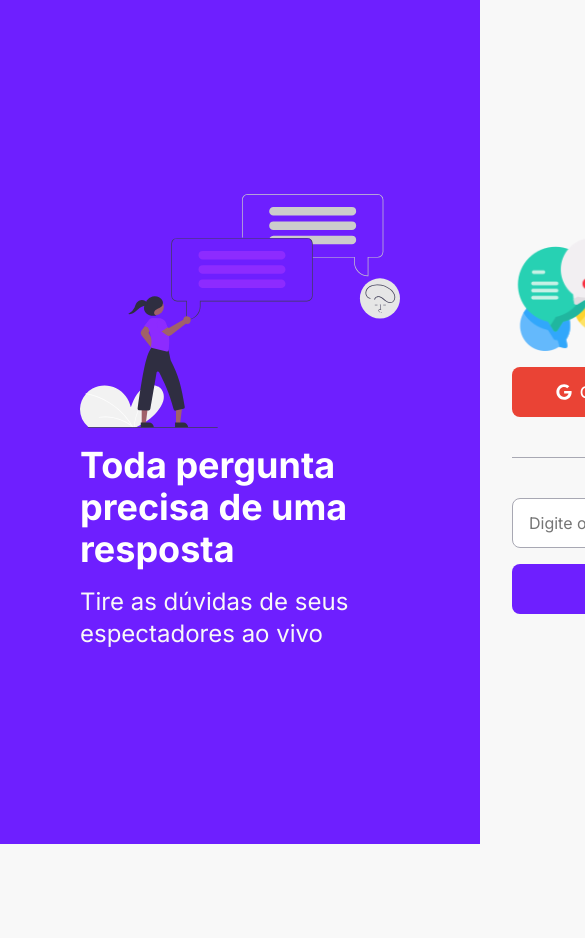
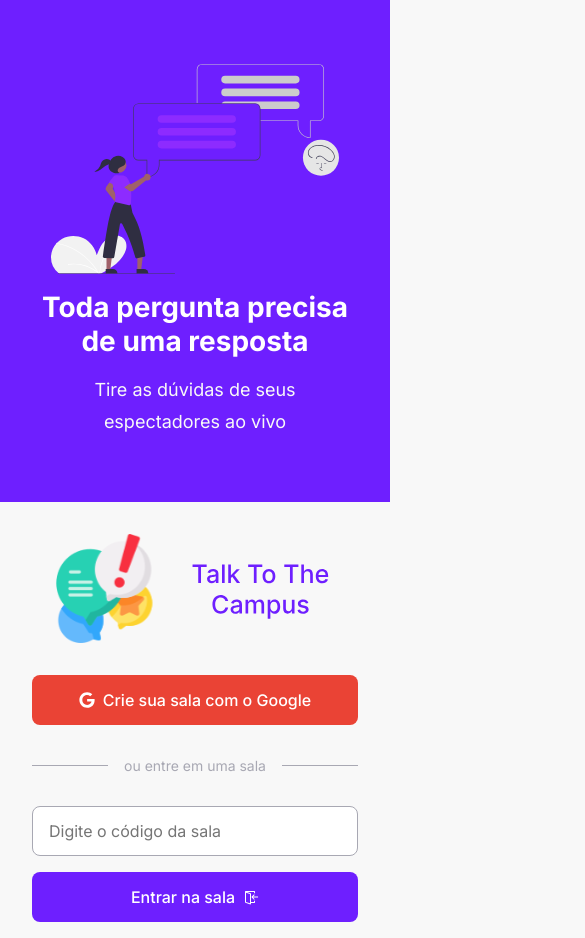
Before and after one commit to LucasAnselmoSilva12345/app_Talk_To_The_Campus, a React (Create React App) app: page / in a window 390 px wide. Shown: the top 938 px of the page, 585 px wide, since content can reach past the window. Before the commit the page ends 844 px from the top, so only its background shows below. Built offline with nearby package versions, Linux system fonts and the light colour scheme; no server answers.

Commit message:
Adds responsiveness to pages.
Signed-off-by: LucasAnselmoSilva12345 <lucasanselmodasilva02@gmail.com>

```diff
--- a/src/components/Question/style.scss
+++ b/src/components/Question/style.scss
@@ -18,7 +18,7 @@
   }
 
   &.answered {
-    background: #d3f9d8;
+    background: #d0bfff;
   }
 
   .content {
--- a/src/pages/Room/index.tsx
+++ b/src/pages/Room/index.tsx
@@ -22,12 +22,16 @@ type RoomParams = {
 };
 
 export function Room() {
-  const { user } = useAuth();
+  const { user, signInWithGoogle } = useAuth();
   const params = useParams<RoomParams>();
   const [newQuestion, setNewQuestion] = useState('');
   const roomId = params.id;
 
   const { questions, title } = UseRoom(roomId);
+
+  async function handleCreateRoom() {
+    await signInWithGoogle();
+  }
 
   async function handleSendQuestion(event: FormEvent) {
     event.preventDefault();
@@ -104,7 +108,8 @@ export function Room() {
               </div>
             ) : (
               <span>
-                Para enviar uma pergunta, <button>faça seu login</button>.
+                Para enviar uma pergunta,{' '}
+                <button onClick={handleCreateRoom}>faça seu login</button>.
               </span>
             )}
             <Button type="submit" disabled={!user}>
--- a/src/styles/global.scss
+++ b/src/styles/global.scss
@@ -23,3 +23,15 @@ a {
 li {
   list-style: none;
 }
+
+::-webkit-scrollbar {
+  width: 10px;
+}
+
+::-webkit-scrollbar-track {
+  background-color: var(--WhiteGrayRainMedium);
+}
+
+::-webkit-scrollbar-thumb {
+  background-color: #d0bfff;
+}
--- a/src/styles/home_newRoom.scss
+++ b/src/styles/home_newRoom.scss
@@ -50,12 +50,6 @@
     max-width: 20rem;
     align-items: stretch;
     text-align: center;
-
-    > h2 {
-      align-self: center;
-      font: 700 3rem 'Inter', sans-serif;
-      color: var(--PurpleRainDark);
-    }
 
     h4 {
       margin: 2rem 0;
@@ -144,4 +138,69 @@
       margin-left: 1rem;
     }
   }
+
+  @media screen and (max-width: 870px) {
+    flex-direction: column;
+    aside {
+      flex: 1;
+      padding: 4rem 2.5rem;
+      img {
+        max-width: 18rem;
+        margin: 0 auto;
+      }
+
+      strong {
+        font: 700 1.75rem 'Inter', sans-serif;
+        text-align: center;
+      }
+
+      p {
+        font-size: 1.125rem;
+        text-align: center;
+      }
+    }
+    main {
+      flex: 1;
+      padding: 1rem 2rem;
+    }
+
+    .mainContent {
+      max-width: 22rem;
+
+      img {
+        margin: 1rem auto;
+        max-width: 18rem;
+      }
+    }
+  }
+
+  @media screen and (max-width: 320px) {
+    aside {
+      flex: 1;
+      padding: 25px 0;
+
+      img {
+        max-width: 10rem;
+      }
+
+      strong {
+        font: 700 1rem 'Inter', sans-serif;
+        line-height: 1rem;
+      }
+
+      p {
+        font-size: 0.875rem;
+        line-height: 1rem;
+      }
+    }
+    main {
+      flex: 1;
+    }
+
+    .mainContent {
+      img {
+        max-width: 15rem;
+      }
+    }
+  }
 }
--- a/src/styles/rooms.scss
+++ b/src/styles/rooms.scss
@@ -133,4 +133,77 @@
       grid-gap: 0.5rem;
     }
   }
+
+  @media screen and (max-width: 890px) {
+    main {
+      .roomTitle {
+        margin: 2rem 0;
+        flex-direction: column;
+        h1 {
+          margin-bottom: 1rem;
+        }
+      }
+
+      form {
+        text-align: center;
+
+        textarea {
+          width: 95%;
+          text-align: center;
+          padding: 1rem;
+        }
+
+        .formFooter {
+          flex-direction: column-reverse;
+          justify-content: center;
+          gap: 1rem;
+        }
+      }
+
+      .questionList {
+        grid-template-columns: 1fr;
+        grid-gap: 0.5rem;
+      }
+    }
+  }
+
+  @media screen and (max-width: 780px) {
+    header {
+      .content {
+        flex-direction: column;
+        justify-content: center;
+        gap: 1.25rem;
+
+        .buttonHandleEndRoom {
+          height: 3.125rem;
+          border-radius: 0.5rem;
+          font-weight: 500;
+          background: var(--PurpleRainMedium);
+          color: var(--WhiteGrayRainLight);
+          padding: 0 2rem;
+
+          display: flex;
+          align-items: center;
+          justify-content: center;
+
+          cursor: pointer;
+          border: 0;
+
+          transition: filter 0.3s;
+
+          svg {
+            margin-left: 0.5rem;
+          }
+
+          &:not(:disabled):hover {
+            filter: brightness(0.5);
+          }
+        }
+
+        a img {
+          width: 15.625rem;
+        }
+      }
+    }
+  }
 }
```
